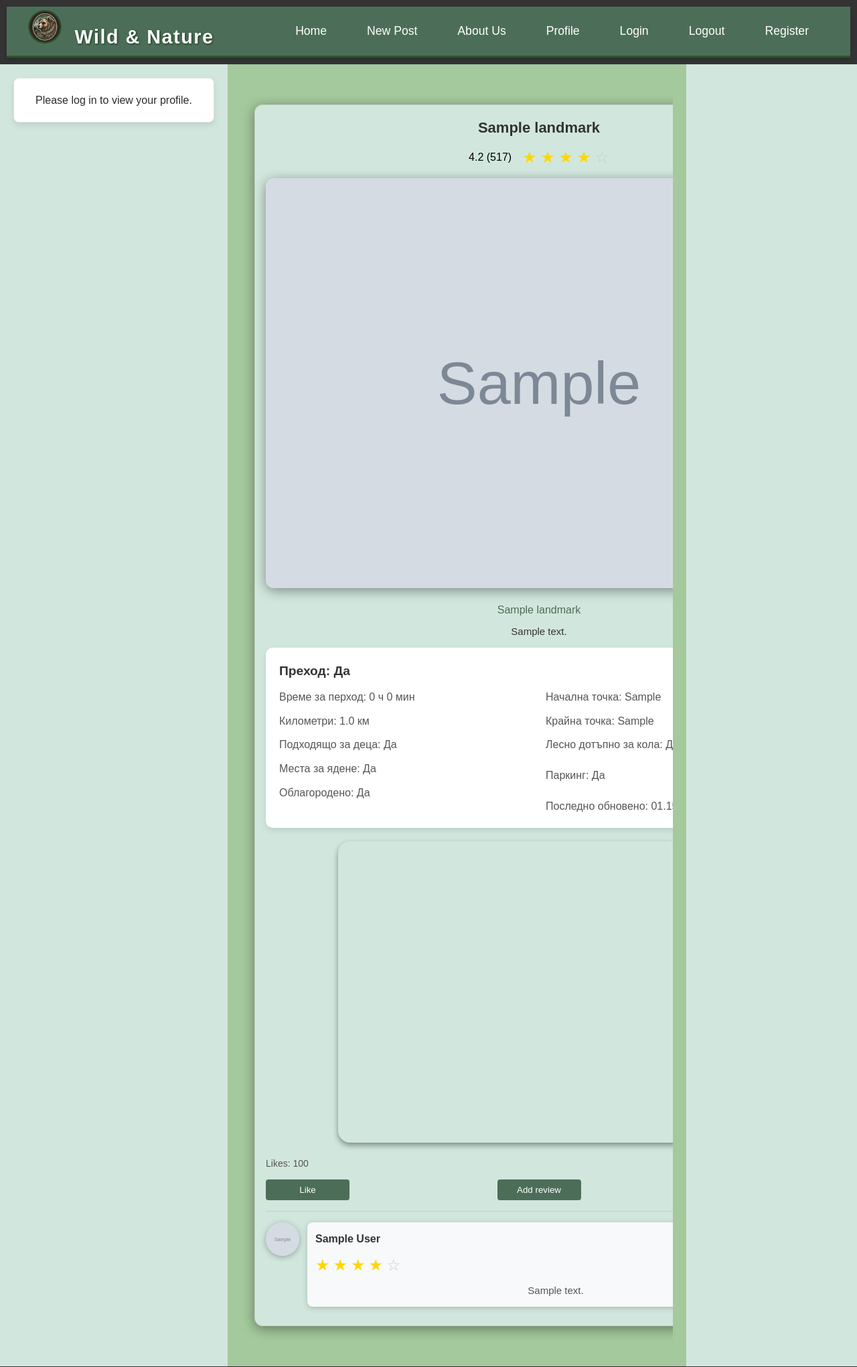
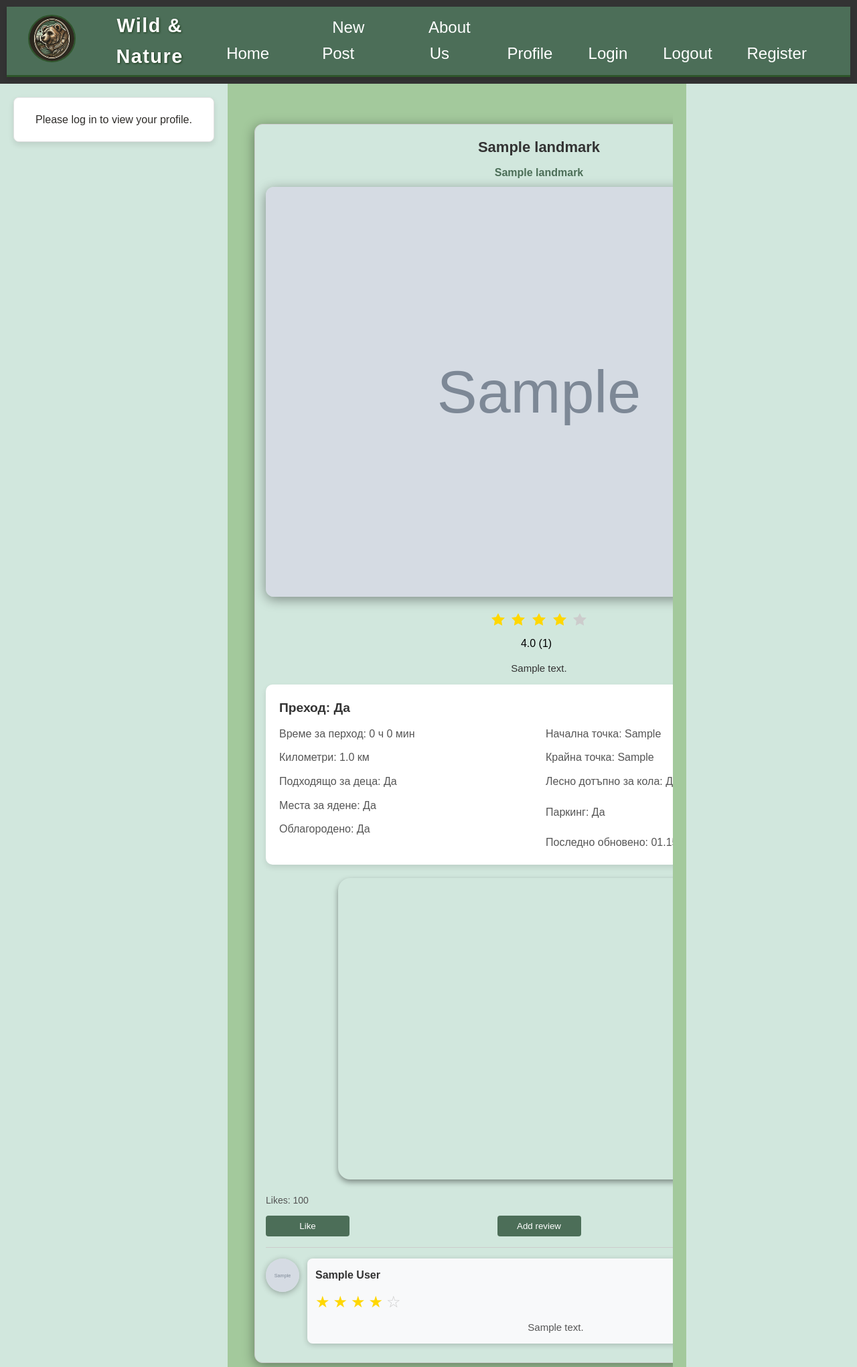
Before and after one commit to VladimirSiTozi/Wild-BG, a Django app: page /landmark/1/ in a window 1280 px wide. Shown: the top 2041 px of the page at 67% size. Run offline with Django 5.2, Linux system fonts and the light colour scheme; tables that the repository leaves empty hold one stand-in row (values such as "Sample post"); grey boxes marked "Sample" are stand-in pictures; grey boxes are pictures that could not be loaded.

Commit message:
fix: landmark stars logic in LandmarkDetailsView

```diff
--- a/static/styles/nav.css
+++ b/static/styles/nav.css
@@ -15,8 +15,9 @@
     align-items: center;
 }
 
+
 .logo {
-    height: 50px;
+    height: 71px;
     width: auto;
     margin-right: 15px;
     border-radius: 50%;
@@ -47,6 +48,7 @@
 }
 
 .nav-links a {
+    font-size: 24px;
     text-decoration: none;
     color: #ffffff;
     transition: all 0.3s ease-in-out;
--- a/templates/common/nav.html
+++ b/templates/common/nav.html
@@ -4,6 +4,8 @@
     <div class="nav-left">
         <a href="{% url 'home' %}">
             <img src="{% static 'images/wildbg-logo5.webp' %}" alt="Wild and Nature Logo" class="logo">
+        </a>
+        <a href="{% url 'home' %}">
             <span class="nav-title">Wild & Nature</span>
         </a>
     </div>
--- a/templates/landmark/landmark-details.html
+++ b/templates/landmark/landmark-details.html
@@ -15,24 +15,47 @@
     <div class="middle-container">
         <div class="landmark-card">
             <h2 class="landmark-name">{{ object.name }}</h2>
-            <div class="landmark-total-stars">
-                <div class="landmark-stars">
-                    <span class="stars-integer">4.2 (517)</span>
-                    <div class="star-rating">
-                        <span class="star">★</span>
-                        <span class="star">★</span>
-                        <span class="star">★</span>
-                        <span class="star">★</span>
-                        <span class="star empty">☆</span>
-                    </div>
-                </div>
-            </div>
+            <h3 class="landmark-location">{{ object.location_name }}</h3>
+
 
             <div class="landmark-image">
                 <img src="{{ object.image.url }}" alt="Location Picture">
             </div>
 
-            <p class="landmark-location">{{ object.location_name }}</p>
+            <div class="landmark-total-stars">
+                <div class="landmark-stars">
+                    <div class="rating">
+                        {% for i in full_stars %}
+                            <span class="star">
+                                <svg width="24" height="24" viewBox="0 0 24 24" fill="none" xmlns="http://www.w3.org/2000/svg">
+                                    <path d="M12 2.5l3.09 6.26L22 9.27l-5 4.87 1.18 6.86L12 17.77l-6.18 3.25L7 14.14l-5-4.87 6.91-1.01L12 2.5z" fill="#FFD700"/>
+                                </svg>
+                            </span>
+                        {% endfor %}
+                        {% if half_star %}
+                            <span class="star half-star">
+                                <svg width="24" height="24" viewBox="0 0 24 24" fill="none" xmlns="http://www.w3.org/2000/svg">
+                                    <defs>
+                                        <linearGradient id="half-gradient" x1="0%" y1="0%" x2="100%" y2="0%">
+                                            <stop offset="50%" style="stop-color:#FFD700;stop-opacity:1"/>
+                                            <stop offset="50%" style="stop-color:#ccc;stop-opacity:1"/>
+                                        </linearGradient>
+                                        </defs>
+                                    <path d="M12 2.5l3.09 6.26L22 9.27l-5 4.87 1.18 6.86L12 17.77l-6.18 3.25L7 14.14l-5-4.87 6.91-1.01L12 2.5z" fill="url(#half-gradient)"/>
+                                </svg>
+                            </span>
+                            {# <i class="fa-regular fa-star-half-stroke"></i> #}
+                        {% endif %}
+                        {% for i in empty_stars %}
+                            <span class="star empty"></span>
+                            <svg width="24" height="24" viewBox="0 0 24 24" fill="none" xmlns="http://www.w3.org/2000/svg">
+                                <path d="M12 2.5l3.09 6.26L22 9.27l-5 4.87 1.18 6.86L12 17.77l-6.18 3.25L7 14.14l-5-4.87 6.91-1.01L12 2.5z" fill="#ccc"/>
+                            </svg>
+                        {% endfor %}
+                    <p class="stars-integer">{{ average_rating }} ({{ total_reviews }})</p>
+                    </div>
+                </div>
+            </div>
 
             <p class="landmark-description">
                 {{ landmark.description }}
@@ -53,11 +76,6 @@
                         {% else %}
                             <p>Време за перход: Няма</p>
                         {% endif %}
-
-                        {#                        {% if object.additional_landmark_info.duration %}#}
-                        {#                        {% else %}#}
-                        {#                        {% endif %}#}
-                        {#                        <p>Време за перход: {{ object.additional_info.duration }} минути</p>#}
 
                         {% if object.additional_landmark_info.distance_km %}
                             <p>Километри: {{ object.additional_landmark_info.distance_km }} км</p>
--- a/wildBg/landmark/views.py
+++ b/wildBg/landmark/views.py
@@ -1,3 +1,4 @@
+from django.db.models import Avg, Count
 from django.http import JsonResponse
 from django.shortcuts import render, redirect, get_object_or_404
 from django.urls import reverse_lazy
@@ -68,6 +69,15 @@ class LandmarkDetailsView(SidebarContextMixin, DetailView):
         context['visits'] = self.object.visits.all()
         context['review_form'] = ReviewForm
 
+        total_reviews = self.object.reviews.count()
+        average_rating = self.object.reviews.aggregate(Avg('rating'))['rating__avg'] or 0
+
+        context['total_reviews'] = total_reviews
+        context['average_rating'] = round(average_rating, 1)
+        context['full_stars'] = range(int(average_rating))
+        context['half_star'] = (average_rating % 1) >= 0.5
+        context['empty_stars'] = range(5 - int(average_rating) - int((average_rating % 1) >= 0.5))
+
         reviews_with_star_info = []
         for review in self.object.reviews.all().order_by('-created_at'):
             reviews_with_star_info.append({
@@ -78,6 +88,7 @@ class LandmarkDetailsView(SidebarContextMixin, DetailView):
                 'comment': review.comment,
                 'full_stars': range(int(review.rating)),
                 'empty_stars': range(5 - int(review.rating)),
+
             })
 
         context['reviews'] = reviews_with_star_info
```
